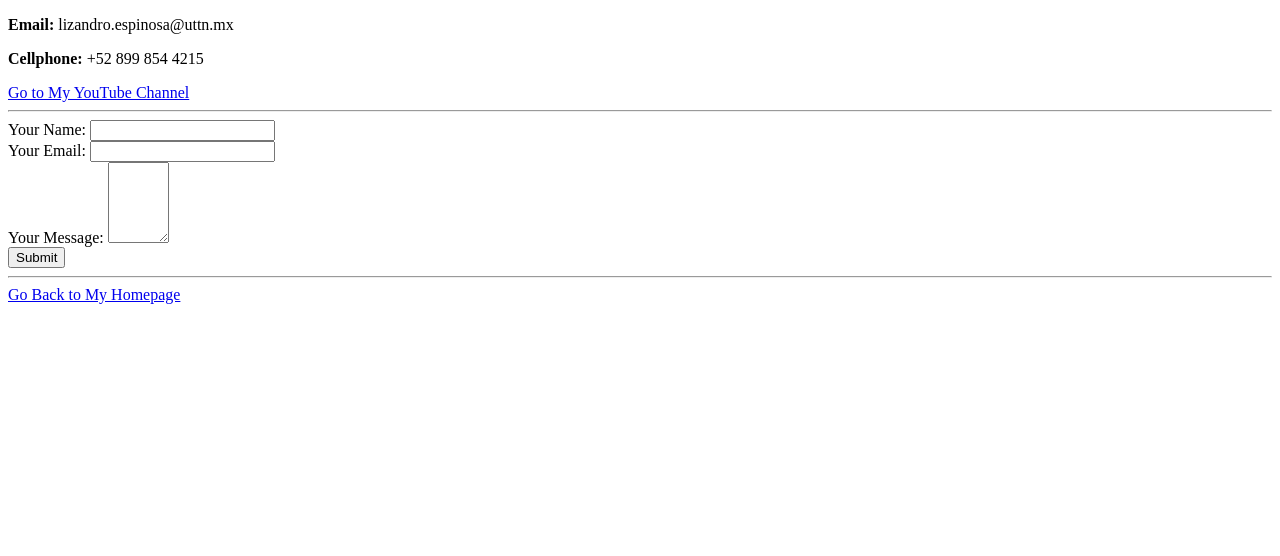
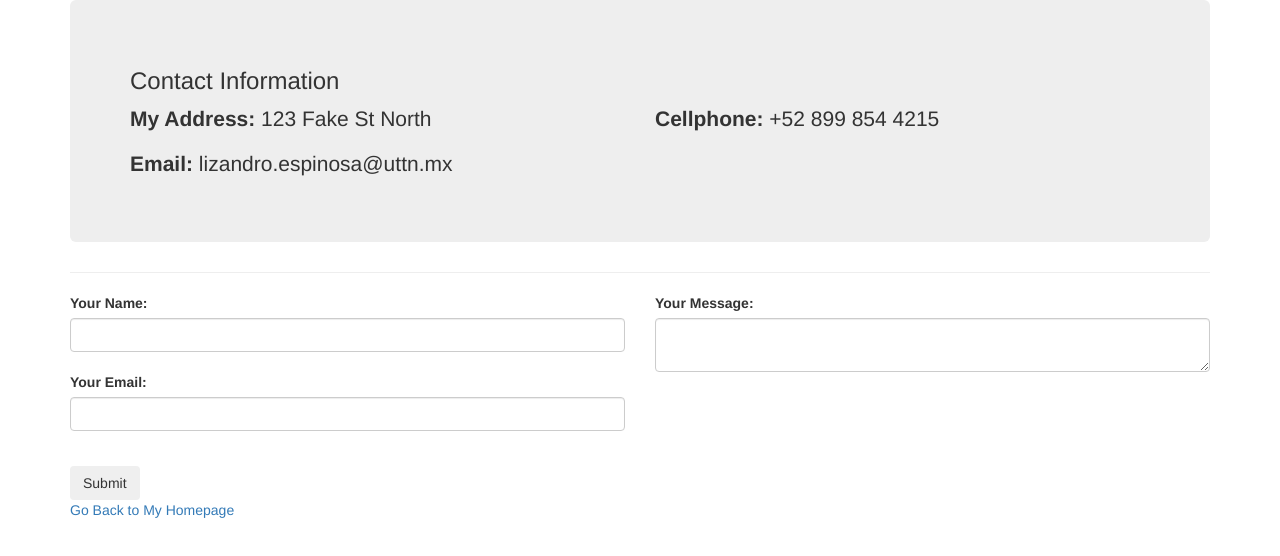
Before and after one commit to LizzandroEs/cv_3c, a plain HTML site: page ContactMe.html in a window 1280 px wide. Drawn offline with nearby package versions, Linux system fonts and the light colour scheme.

Commit message:
Add files via upload

```diff
--- a/ContactMe.html
+++ b/ContactMe.html
@@ -2,23 +2,54 @@
 <html>
 <head>
     <meta charset="utf-8" />
-    <title>Contact Information</title>
+    <title>Contact Me</title>
+    <meta name="viewport" content="width=device-width, initial-scale=1, shrink-to-fit=no">
+    <link href="Content/bootstrap.css" rel="stylesheet" />
+    <link rel="stylesheet" href="CSS/styles.css" />
+
 </head>
 <body>
+    <div class="container">
+        <div class="jumbotron">
+            <h3>Contact Information</h3>
+            <div class="row">
+                <div class="col-md-6">
+                <p><strong>My Address:</strong> 123 Fake St North</p>
                 <p><strong>Email:</strong> lizandro.espinosa@uttn.mx</p>
+                </div>
+                <div class="col-md-6">
                 <p><strong>Cellphone:</strong> +52 899 854 4215</p>
-    <a href="https://www.youtube.com/channel/UCUoPt8ailk4PT_6VAuXpFKg?view_as=subscriber">Go to My YouTube Channel</a>
+                </div>
+            </div>
+        </div>
         <hr />
         <form action="mailto:lizandro.espinosa@uttn.mx" method="post" enctype="text/plain">
+            <div class="row">
+                <div class="col-md-6">
+                    <div class="form-group">
                         <label>Your Name:</label>
-        <input type="text" name="yourName" value="" /><br />
+                        <input class="form-control" type="text" name="yourName" value="" /><br />
                         <label>Your Email: </label>
-        <input type="email" name="yourEmail" value="" /><br />
+                        <input class="form-control" type="email" name="yourEmail" value="" /><br />
+                    </div>
+                </div>
+                <div class="col-md-6">
+                    <div class="form-group">
                         <label>Your Message: </label>
-        <textarea name="yourMessage" cols="5" rows="5"></textarea><br />
-        <input type="submit" value="Submit" />
+                        <textarea class="form-control" name="yourMessage"></textarea><br />
+                    </div>
+                </div>
+            </div>
+            <div class="row">
+                <div class="col-md-6">
+                    <input class="btn btn-dark" type="submit" value="Submit" />
+                </div>
+            </div>
         </form>
-    <hr/>
+        <script src="https://code.jquery.com/jquery-3.5.1.slim.min.js" integrity="sha384-DfXdz2htPH0lsSSs5nCTpuj/zy4C+OGpamoFVy38MVBnE+IbbVYUew+OrCXaRkfj" crossorigin="anonymous"></script>
+        <script src="https://cdn.jsdelivr.net/npm/popper.js@1.16.1/dist/umd/popper.min.js" integrity="sha384-9/reFTGAW83EW2RDu2S0VKaIzap3H66lZH81PoYlFhbGU+6BZp6G7niu735Sk7lN" crossorigin="anonymous"></script>
+        <script src="https://stackpath.bootstrapcdn.com/bootstrap/4.5.2/js/bootstrap.min.js" integrity="sha384-B4gt1jrGC7Jh4AgTPSdUtOBvfO8shuf57BaghqFfPlYxofvL8/KUEfYiJOMMV+rV" crossorigin="anonymous"></script>
         <a href="index.html">Go Back to My Homepage</a>
+    </div>
 </body>
 </html>
```
Also changed, not shown: Hobbies.html (+4 -0 lines), index.html (+12 -18 lines), index3.html (added, +20 -0 lines), 2 other files. Lines whose indentation alone changed are shown as unchanged.
